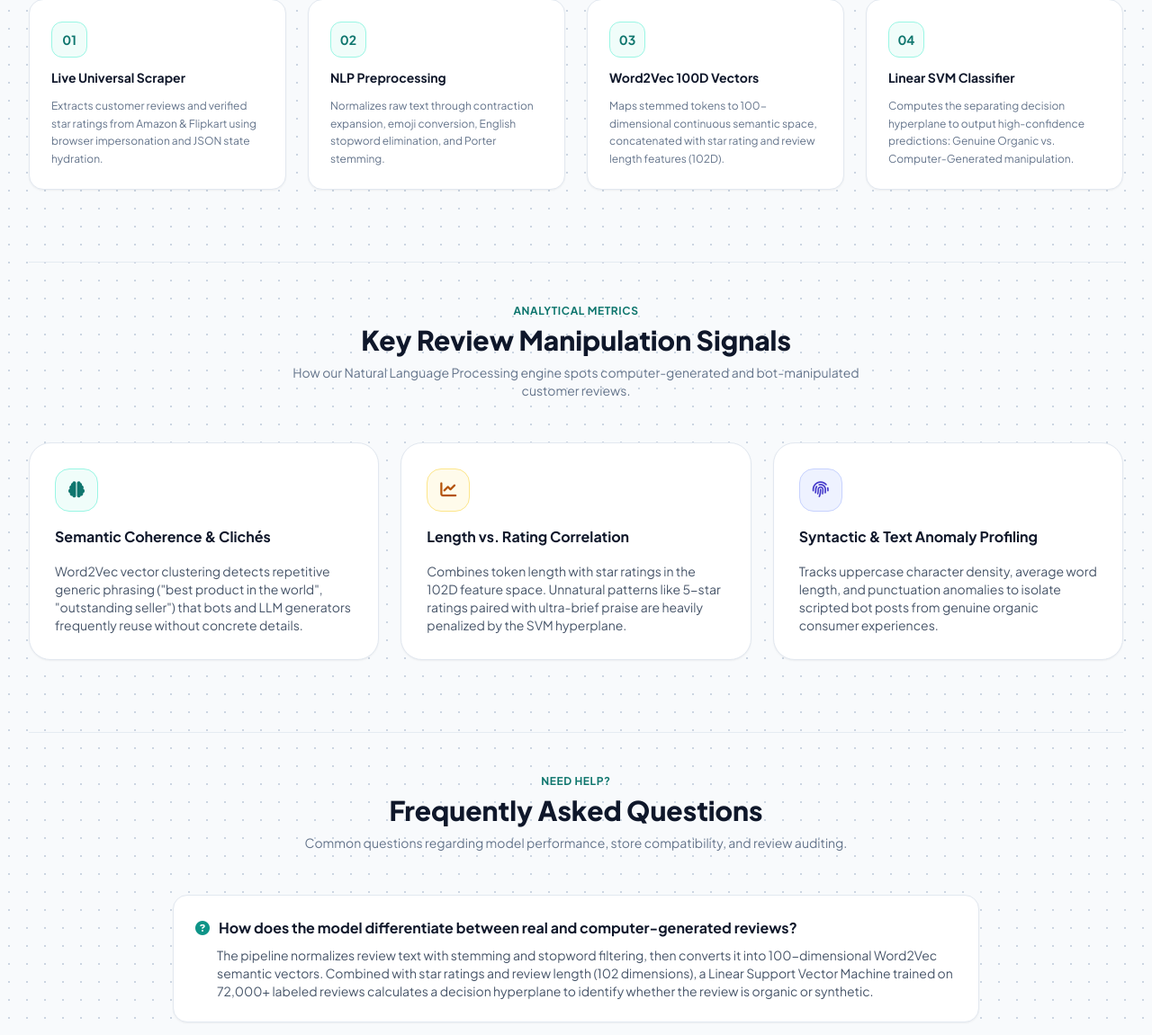
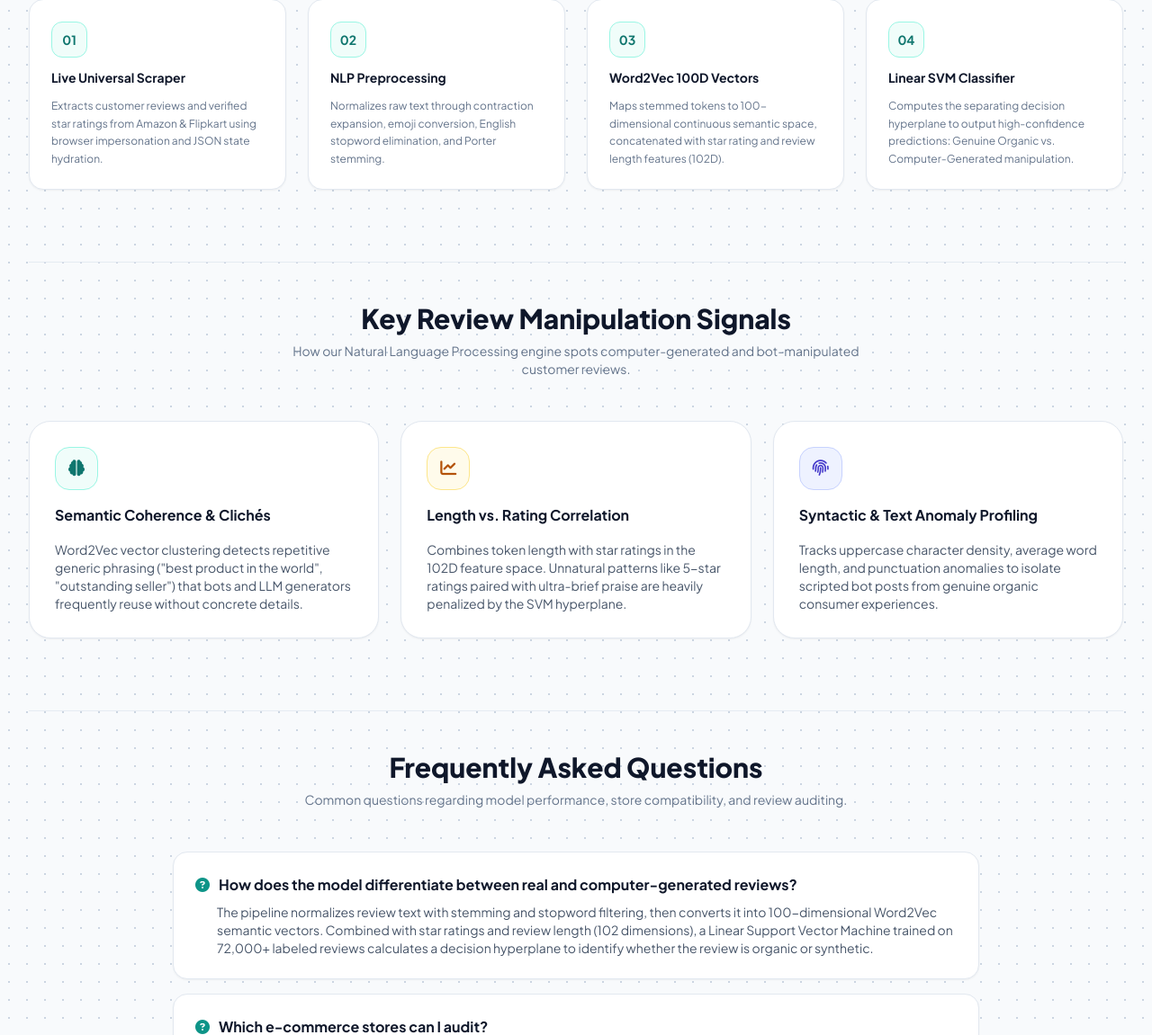
Before and after one commit to kumarsuman-dev/Fake-Review-Detection, a Flask app: page / in a window 1280 px wide. Shown: the part 918-2069 px from the top of the page at 90% size. Run offline with Flask 3, Linux system fonts and the light colour scheme; some libraries are stand-ins or nearby versions.

Commit message:
clean: remove Analytical Metrics and Need Help labels from front page

```diff
--- a/templates/index.html
+++ b/templates/index.html
@@ -509,7 +509,6 @@
         <!-- Key Detection Signals Section -->
         <section id="signals-section" class="mt-20 pt-10 border-t border-slate-200/80">
             <div class="text-center max-w-2xl mx-auto mb-12">
-                <span class="text-xs font-bold uppercase tracking-wider text-teal-700">Analytical Metrics</span>
                 <h2 class="text-2xl sm:text-3xl font-extrabold text-slate-900 mt-1">
                     Key Review Manipulation Signals
                 </h2>
@@ -554,7 +553,6 @@
         <!-- Frequently Asked Questions Section -->
         <section id="faq-section" class="mt-20 pt-10 border-t border-slate-200/80 mb-8">
             <div class="text-center max-w-2xl mx-auto mb-12">
-                <span class="text-xs font-bold uppercase tracking-wider text-teal-700">Need Help?</span>
                 <h2 class="text-2xl sm:text-3xl font-extrabold text-slate-900 mt-1">
                     Frequently Asked Questions
                 </h2>
```
